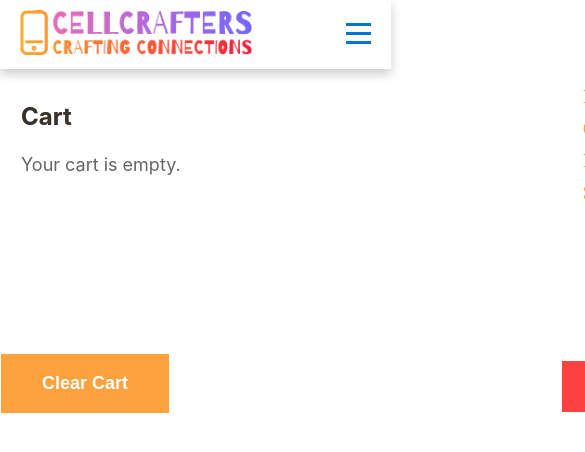
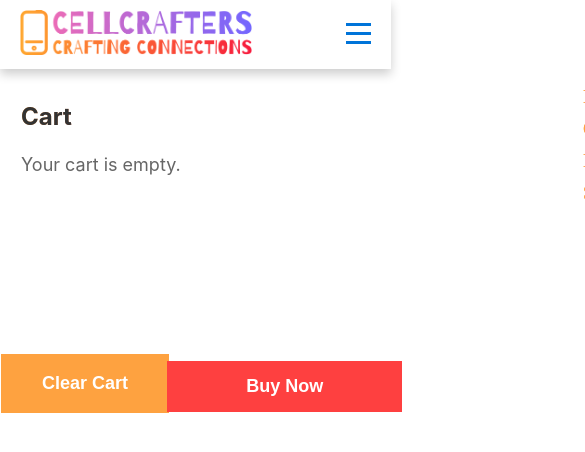
Before and after one commit to rajmajumdar23/Ecommerce_CellCrafter, a React (Create React App) app: page /cart in a window 390 px wide. Shown: the top 452 px of the page, 585 px wide, since content can reach past the window. Built offline with nearby package versions, Linux system fonts and the light colour scheme; a web font is replaced by a local one.

Commit message:
Update Cart.css

```diff
--- a/src/Styling/Cart.css
+++ b/src/Styling/Cart.css
@@ -279,12 +279,13 @@
     padding: 10px 20px;
     font-size: 18px;
     cursor: pointer;
+          margin-left: 42%;
     color: #fff;
-        height: 51.8px;
+height: 51.8px;
     top: 4vh;
     margin-top: -65.5px;
     width: 235px;
-    margin-top: -59.5px;
+   margin-top: -59.5px;
     border-radius: 0px;
     border: #fe4040;
     background: #fe4040;
```
